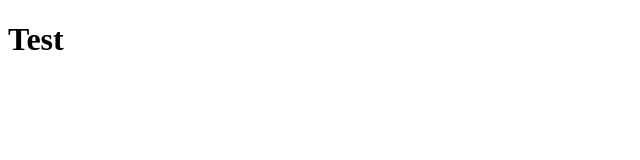
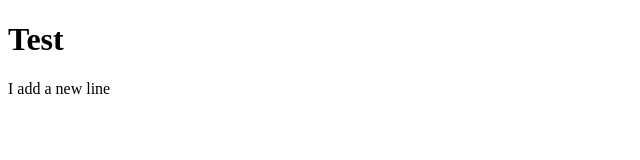
Before and after one commit to Aktechnologie/test, a plain HTML site: page index.html in a window 1280 px wide. Shown: the whole page, without its empty margins (0-640 px from the left). Drawn offline with Linux system fonts and the light colour scheme.

Commit message:
Add of new line

```diff
--- a/index.html
+++ b/index.html
@@ -5,5 +5,6 @@
 </head>
 <body>
 			<h1>Test</h1>
+			<p>I add a new line</p>
 </body>
 </html>
```
